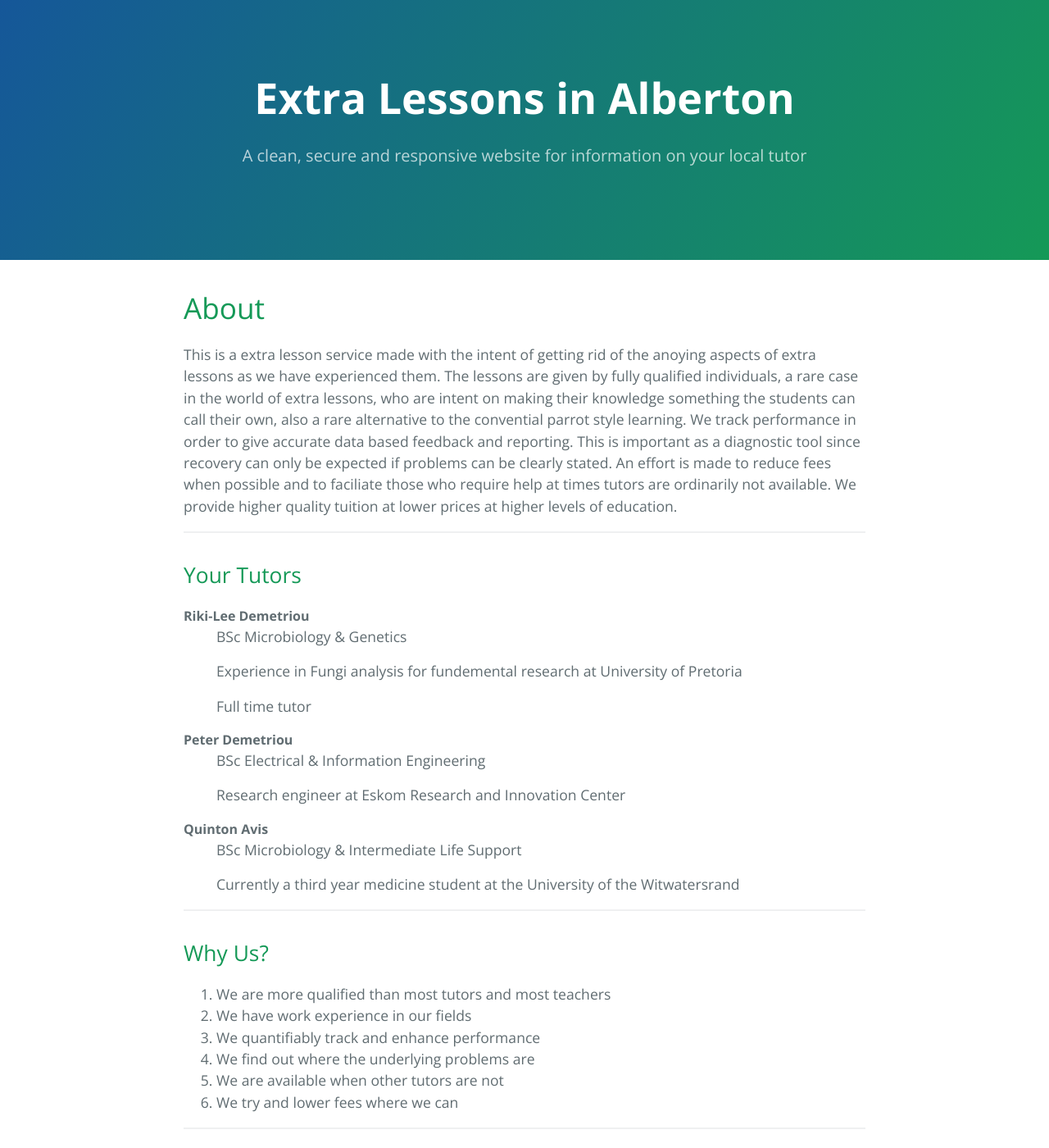
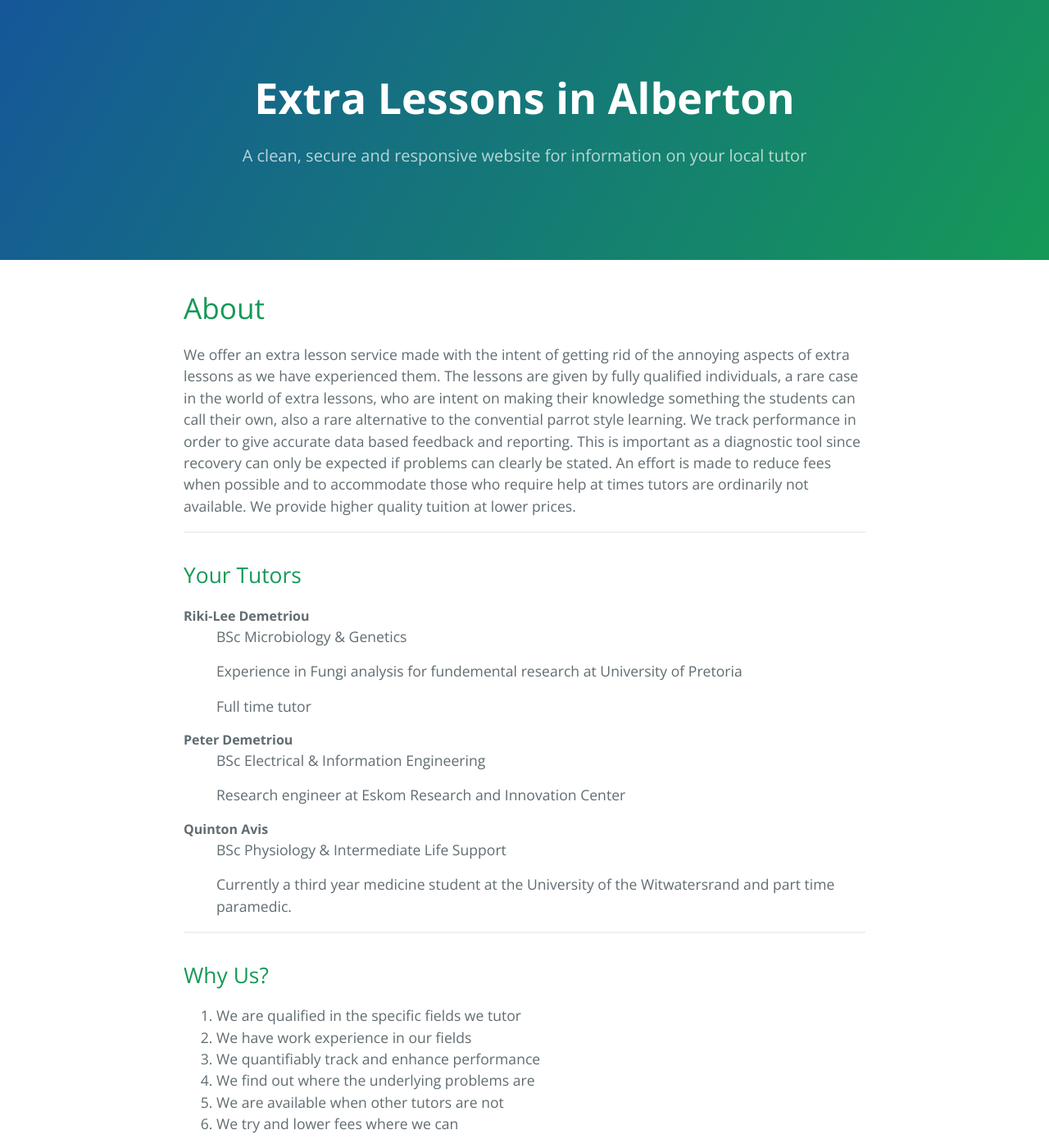
Before and after one commit to HelloBeastie/HelloBeastie.github.io, a Jekyll site: the page built from about.md, in a window 1280 px wide and 1400 px high. Shown: the whole window at 82% size. Built offline with Jekyll 4.4.1, drawn with Linux system fonts in a browser that asks for light colours; our own code applies the rules of GitHub Pages for plain Markdown files.

Commit message:
Riki-Lee changes

```diff
--- a/about.md
+++ b/about.md
@@ -4,12 +4,12 @@ layout: default
 
 # [](#About)About
 
-This is a extra lesson service made with the intent of getting rid of the anoying aspects of extra lessons as we have experienced them.
+We offer an extra lesson service made with the intent of getting rid of the annoying aspects of extra lessons as we have experienced them.
 The lessons are given by fully qualified individuals, a rare case in the world of extra lessons, who are intent on making their knowledge
 something the students can call their own, also a rare alternative to the convential parrot style learning. We track performance in order
 to give accurate data based feedback and reporting. This is important as a diagnostic tool since recovery can only be expected if problems
-can be clearly stated. An effort is made to reduce fees when possible and to faciliate those who require help at times tutors are
-ordinarily not available. We provide higher quality tuition at lower prices at higher levels of education.
+can clearly be stated. An effort is made to reduce fees when possible and to accommodate those who require help at times tutors are
+ordinarily not available. We provide higher quality tuition at lower prices.
 
 * * *
 ## [](#Your Tutors)Your Tutors
@@ -24,13 +24,13 @@ Peter Demetriou
 : Research engineer at Eskom Research and Innovation Center
 
 Quinton Avis
-: BSc Microbiology & Intermediate Life Support
-: Currently a third year medicine student at the University of the Witwatersrand
+: BSc Physiology & Intermediate Life Support
+: Currently a third year medicine student at the University of the Witwatersrand and part time paramedic.
 
 * * *
 ## [](#Why Us?)Why Us?
 
-1.  We are more qualified than most tutors and most teachers
+1.  We are qualified in the specific fields we tutor
 2.  We have work experience in our fields
 3.	We quantifiably track and enhance performance
 4.  We find out where the underlying problems are
```
